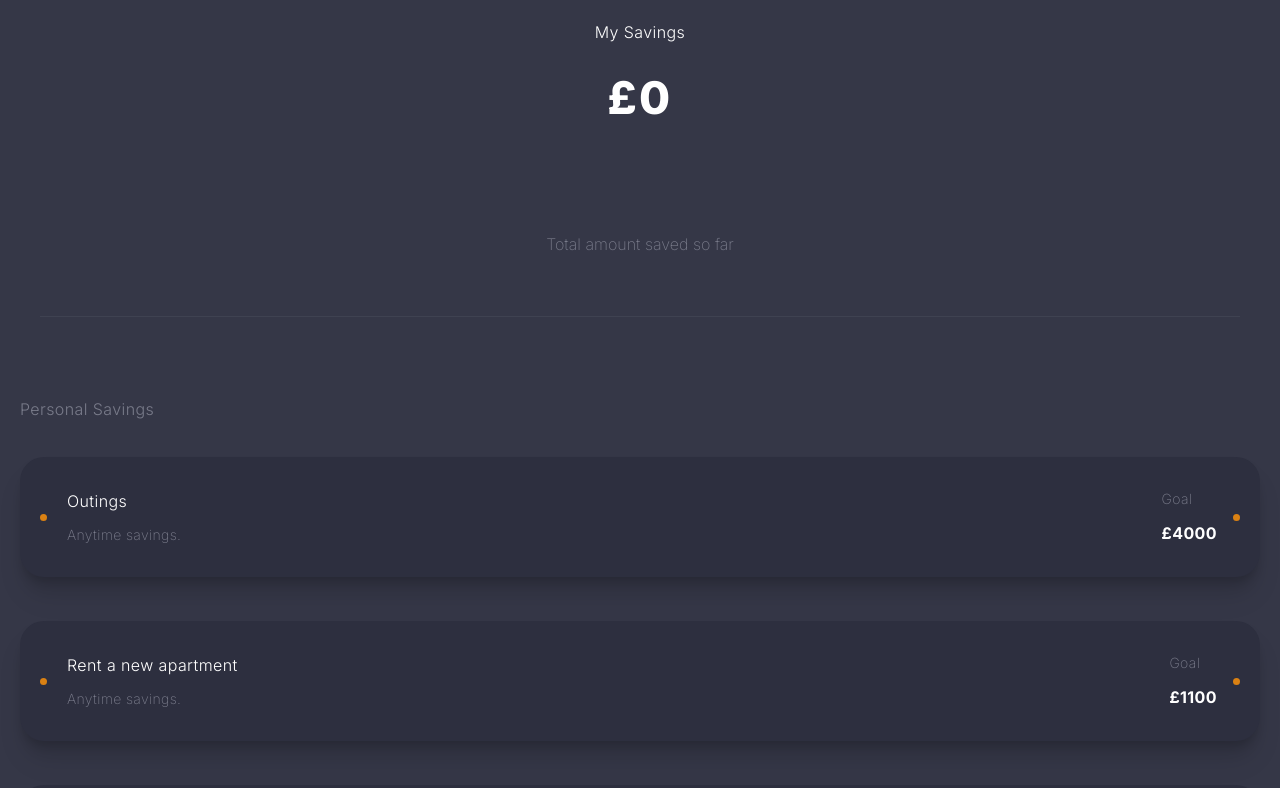
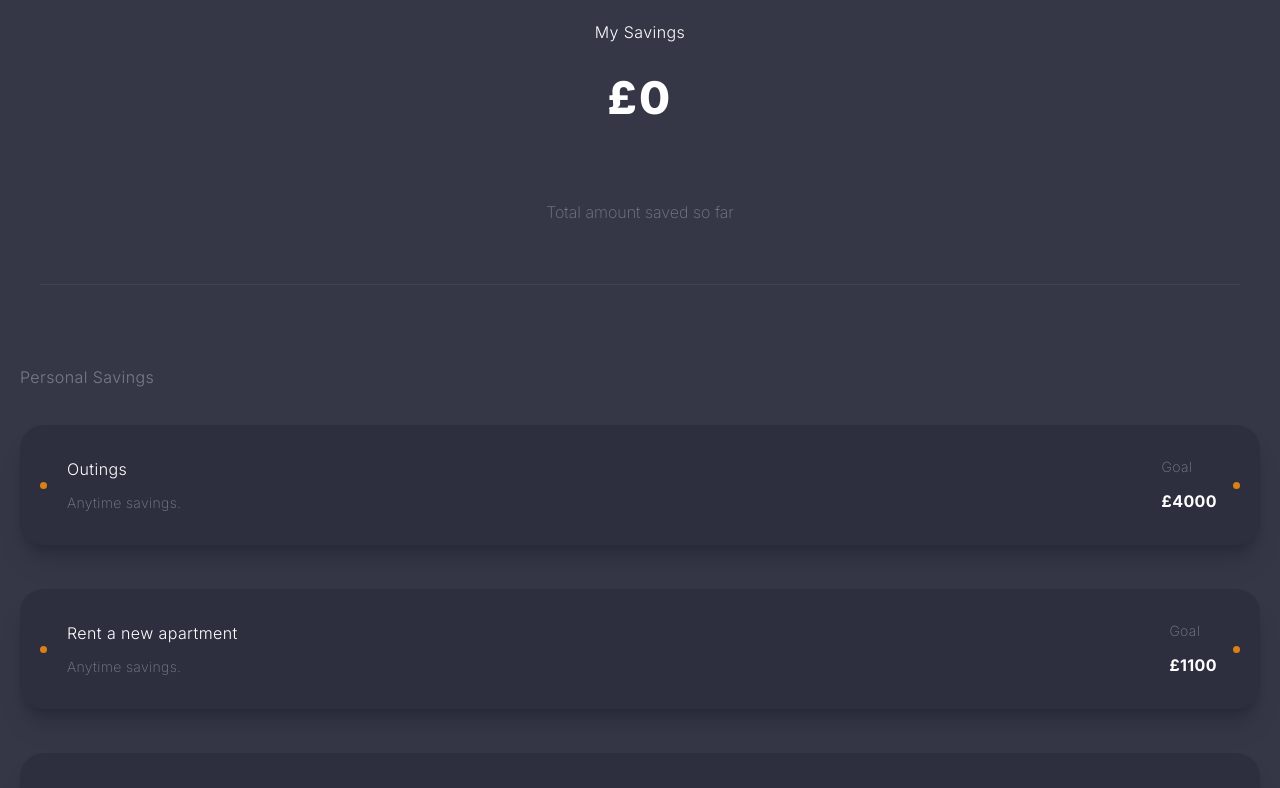
Before and after one commit to stop-crying/mysavings, a Next.js app: page / in a window 1280 px wide. Shown: the top 788 px of the page. Built offline with nearby package versions, Linux system fonts and the light colour scheme.

Commit message:
4.0 STABLE

```diff
--- a/src/app/page.tsx
+++ b/src/app/page.tsx
@@ -34,7 +34,7 @@ export default function Home() {
             £{value}
           </b>
           </span>
-          <p className="text-[#797b8a] font-extralight mb-5 mt-48">
+          <p className="text-[#797b8a] font-extralight mb-5 mt-40">
             Total amount saved so far
           </p>
           <hr
```
